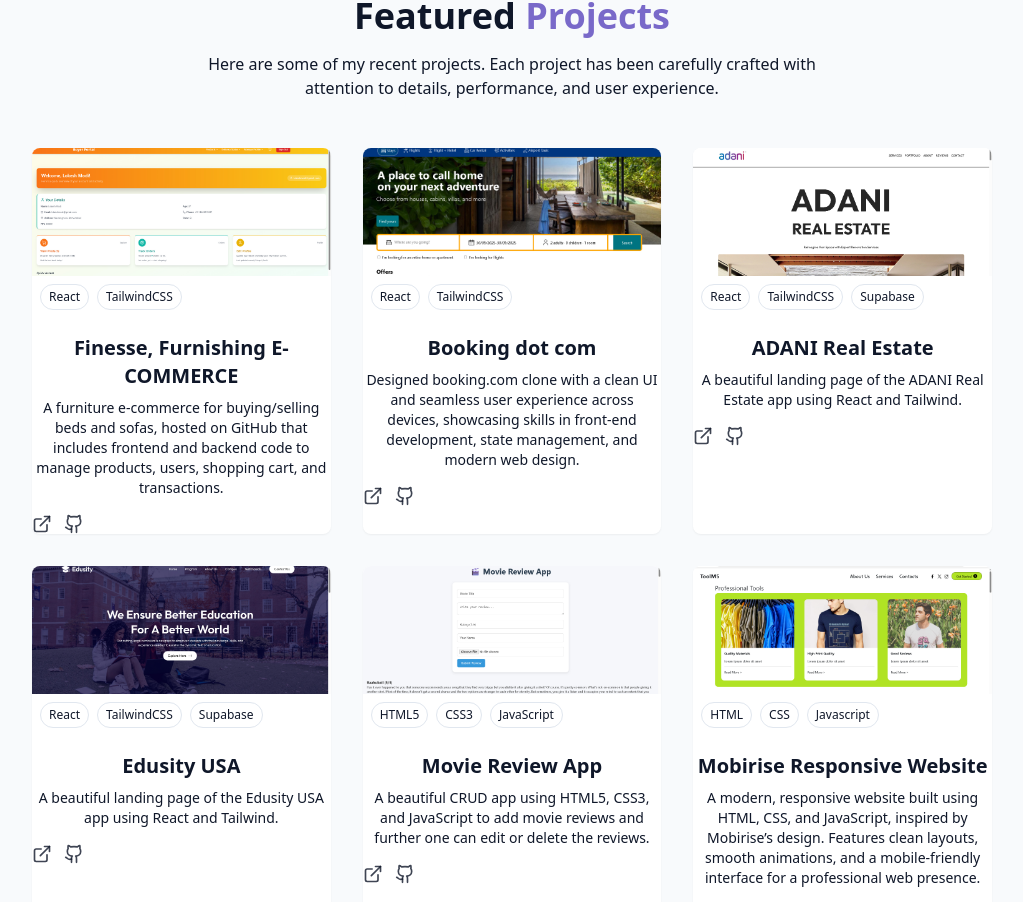
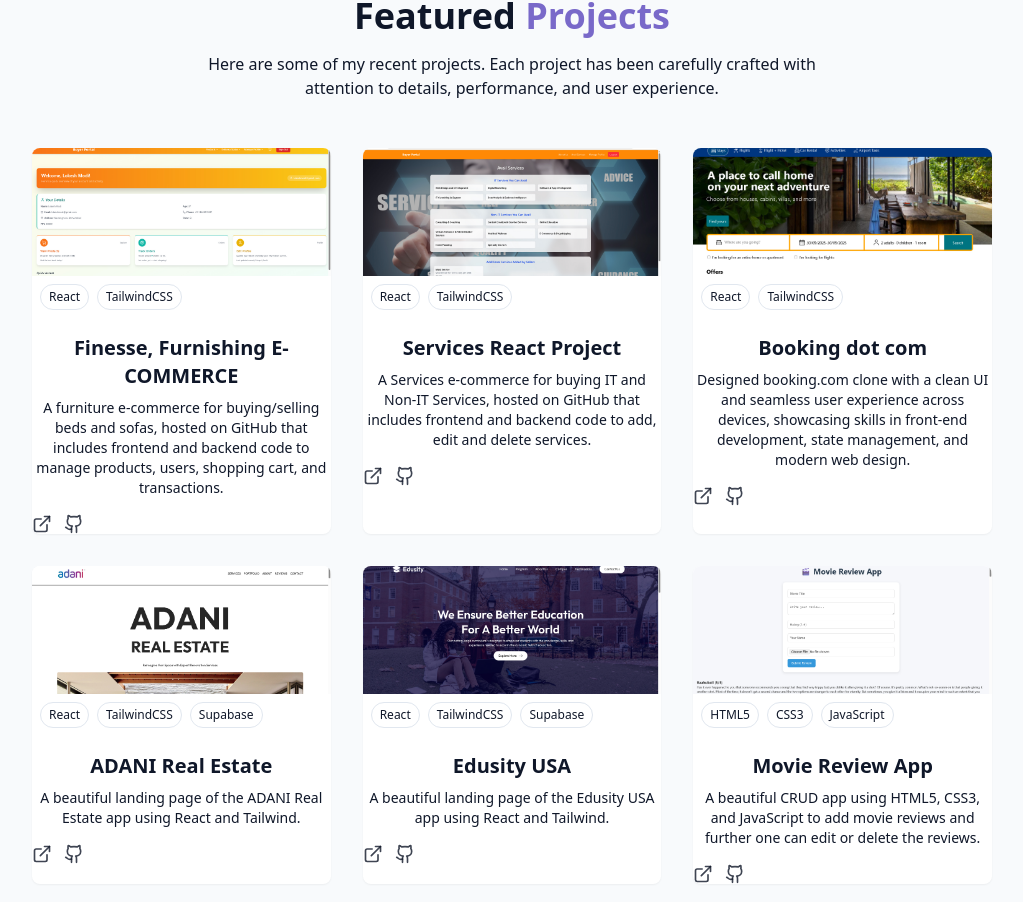
Before and after one commit to Prdp-ktri/September-2025-portfolio, a React (Vite) app: page / in a window 1280 px wide. Shown: the part 2710-3612 px from the top of the page, without its empty margins (128-1151 px from the left). Built offline with nearby package versions, Linux system fonts and the light colour scheme.

Commit message:
commit added services project
commit added services project

```diff
--- a/src/components/ProjectsSection.jsx
+++ b/src/components/ProjectsSection.jsx
@@ -14,6 +14,17 @@
   },
   {
     id: 2,
+    title: "Services React Project",
+    description:
+      "A Services e-commerce for buying IT and Non-IT Services, hosted on GitHub that includes frontend and backend code to add, edit and delete services.",
+    demoUrl: "https://services-project-react-app.onrender.com",
+    tags: ["React", "TailwindCSS"],
+    githubUrl:
+      "https://github.com/Prdp-ktri/Services-React-App/tree/main/services-project",
+    image: "../../projects/Services-Project.jpg",
+  },
+  {
+    id: 3,
     title: "Booking dot com",
     description:
       "Designed booking.com clone with a clean UI and seamless user experience across devices, showcasing skills in front-end development, state management, and modern web design.",
@@ -23,7 +34,7 @@
     image: "../../projects/bookingdotcom.jpg",
   },
   {
-    id: 3,
+    id: 4,
     title: "ADANI Real Estate",
     description:
       "A beautiful landing page of the ADANI Real Estate app using React and Tailwind.",
@@ -43,7 +54,7 @@
     image: "../../projects/Edusity.jpg",
   },
   {
-    id: 4,
+    id: 6,
     title: "Movie Review App",
     description:
       "A beautiful CRUD app using HTML5, CSS3, and JavaScript to add movie reviews and further one can edit or delete the reviews.",
@@ -53,7 +64,7 @@
     image: "../../projects/MovieReview.jpg",
   },
   {
-    id: 6,
+    id: 7,
     title: "Mobirise Responsive Website",
     description:
       "A modern, responsive website built using HTML, CSS, and JavaScript, inspired by Mobirise’s design. Features clean layouts, smooth animations, and a mobile-friendly interface for a professional web presence.",
```
Also changed, not shown: public/projects/Services-Project.jpg (added).
